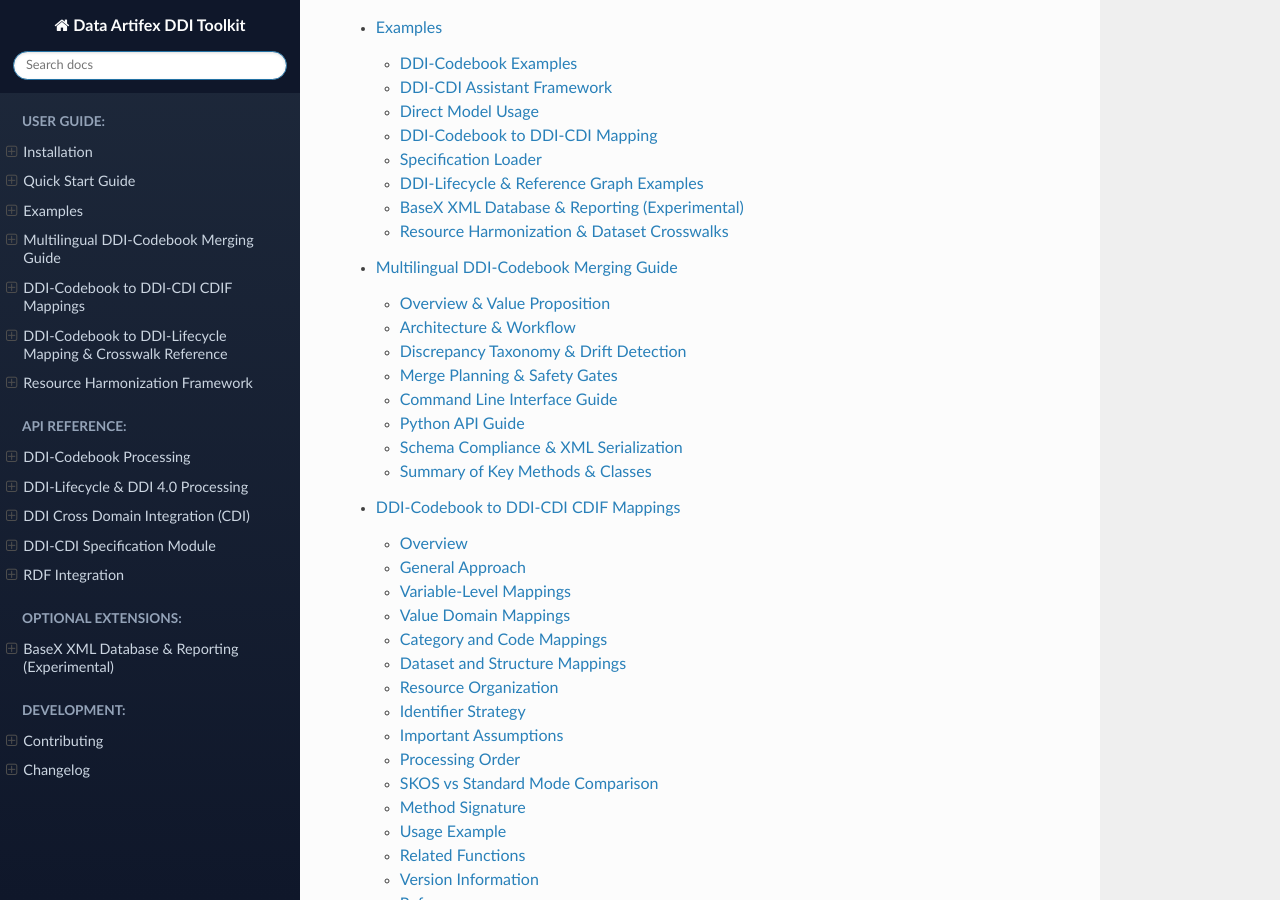
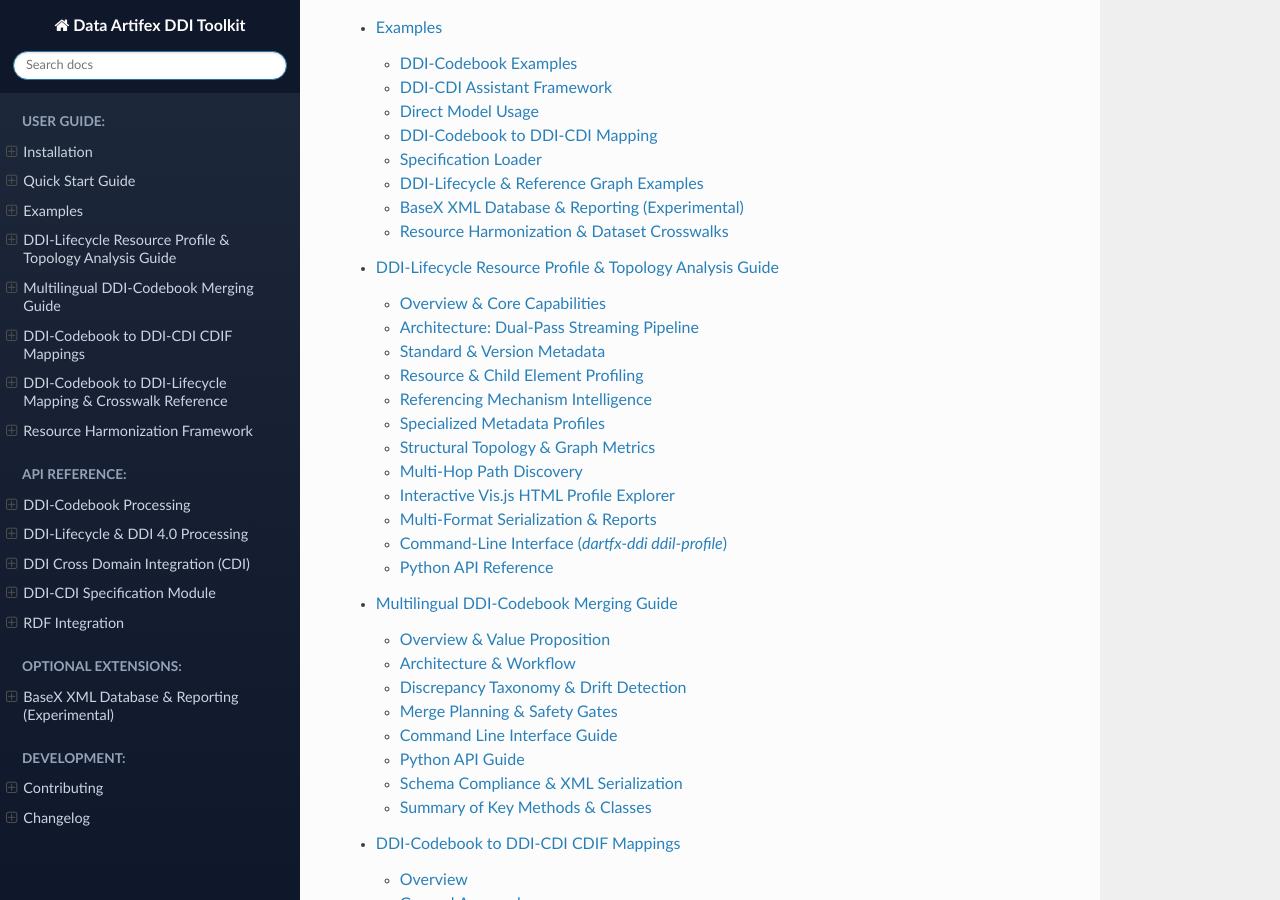
Before and after one commit to DataArtifex/ddi-toolkit, a Sphinx documentation site: the page built from docs/source/index.rst, in a window 1280 px wide and 900 px high, scrolled down 4058 px. Built offline with Sphinx 7.4.7 and the Read the Docs theme 3.1.0, drawn with Linux system fonts in a browser that asks for light colours; some of the changed lines change nothing that is shown.

Commit message:
feat: add comprehensive DDI-Lifecycle resource profile and topology analysis guide

```diff
--- a/docs/source/ddilifecycle.rst
+++ b/docs/source/ddilifecycle.rst
@@ -136,6 +136,9 @@
 DDI-Lifecycle datasets are rich relational networks where resources reference each other across logical domains (e.g., ``QuestionConstruct`` → ``QuestionItem`` → ``Concept``, ``Variable`` → ``CodeList`` → ``Category``).
 
 The **Resource Profile Engine** provides automated structural analysis, dependency mapping, referencing mechanism profiling, multi-hop path discovery, multiplicity classification, and rich interactive visualizations across entire DDI-L XML files.
+
+.. seealso::
+   For the complete end-to-end user guide with full CLI reference, interactive Vis.js HTML tabbed dashboard documentation, user attributes, language profiling, and reporting workflows, see the dedicated :doc:`ddilifecycle_profile` guide.
 
 Standard & Version Identification
 ~~~~~~~~~~~~~~~~~~~~~~~~~~~~~~~~~
--- /dev/null
+++ b/docs/source/ddilifecycle_profile.rst
@@ -0,0 +1,458 @@
+DDI-Lifecycle Resource Profile & Topology Analysis Guide
+=========================================================
+
+The **DDI-Lifecycle Resource Profile & Topology Analysis Engine** in ``dartfx.ddi.ddilifecycle`` provides high-throughput, dual-pass streaming analysis, structural dependency mapping, referencing mechanism profiling, and rich multi-format reporting for **DDI-Lifecycle 3.3** XML documents.
+
+Large DDI-Lifecycle metadata instances are complex relational graphs where hundreds or thousands of resources reference each other across logical packages (e.g., ``StudyUnit`` → ``DataCollection`` → ``Instrument`` → ``Sequence`` → ``QuestionConstruct`` → ``QuestionItem`` → ``Concept``, and ``Variable`` → ``RepresentedVariable`` → ``CodeList`` → ``Category``). The profiling engine catalogs this entire graph, computes granular cardinality and multiplicity metrics, uncovers structural bottlenecks, and renders publication-ready reports and standalone interactive HTML web applications.
+
+.. contents:: Table of Contents
+   :local:
+   :depth: 2
+
+Overview & Core Capabilities
+----------------------------
+
+.. list-table::
+   :widths: 28 72
+   :header-rows: 1
+
+   * - Capability
+     - Description
+   * - **Dual-Pass Streaming**
+     - Low-memory SAX / ``iterparse`` architecture capable of processing multi-gigabyte DDI-L XML files without loading the full DOM tree into memory.
+   * - **Child Element Profiling**
+     - Inventories all XML child elements per resource class with total counts, instance presence, usage percentages, and min/max/avg multiplicity.
+   * - **Referencing Mechanisms**
+     - Catalogs how resources are linked (``urn``, ``canonical_id``, ``both``, or ``typeofobject_only``) and computes local resolution rates.
+   * - **User Attributes Profiling**
+     - Dedicated analysis of non-standard ``<UserAttributePair>`` elements, tracking keys, distinct values, multiplicity, and cross-class usage.
+   * - **Metadata Language Profiling**
+     - Scans ``xml:lang`` attributes and declaration tags, reporting language frequencies, primary document language, and multilingual coverage.
+   * - **Graph Topology & Cardinality**
+     - Computes graph density, dependency depth, longest reference paths, central hubs, and edge cardinality (``1:1``, ``1:N``, ``N:1``, ``N:N``).
+   * - **Multi-Hop Path Discovery**
+     - Traces direct and indirect lineage paths between any pair of resource classes, highlighting structural bottlenecks.
+   * - **Tabbed HTML Explorer**
+     - Standalone, dark-themed interactive HTML5 web application with dual views: **🕸️ Graph Explorer** (Vis.js canvas) and **📊 Summary Dashboard** (8 KPI cards, tables, deep linking).
+   * - **Canonical JSON Caching**
+     - Automatically saves and reuses ``<stem>.profile.json`` for instant subsequent analyses and CLI commands.
+   * - **Multi-Format Exports**
+     - One-click exports to Markdown, Canonical JSON, Vis.js HTML, Mermaid diagrams, Graphviz DOT, Turtle RDF (W3C PROV-O/SKOS), and NetworkX.
+
+Architecture: Dual-Pass Streaming Pipeline
+------------------------------------------
+
+Parsing gigabyte-scale XML with conventional tree-building parsers causes out-of-memory errors. The DDI Toolkit solves this with a **two-pass streaming pipeline**:
+
+.. code-block:: text
+
+   +--------------------------------------------------------------------------------+
+   |                        PASS 1: RESOURCE CATALOGING                             |
+   |                                                                                |
+   |   - Stream XML elements via low-memory iterparse                               |
+   |   - Catalog declared resources (<ID>, <Agency>, <Version>)                     |
+   |   - Synthesize canonical URNs and index class types                            |
+   |   - Compute per-class child element occurrences & user attributes              |
+   |   - Harvest metadata language tags (xml:lang, Language declarations)           |
+   |                                                                                |
+   |   --> Output: Memory-efficient In-Memory Identity & Resource Index             |
+   +--------------------------------------------------------------------------------+
+                                           |
+                                           v
+   +--------------------------------------------------------------------------------+
+   |                        PASS 2: REFERENCE RESOLUTION                            |
+   |                                                                                |
+   |   - Stream reference tags (<r:QuestionItemReference>, <d:UniverseReference>)  |
+   |   - Extract target URNs and canonical ID triples                               |
+   |   - Resolve references against Pass 1 Resource Index                           |
+   |   - Classify referencing mechanism (urn, canonical_id, both, typeofobject)     |
+   |   - Compute edge counts, distinct sources/targets, and cardinality             |
+   |   - Construct directed dependency graph & compute global topology metrics      |
+   +--------------------------------------------------------------------------------+
+                                           |
+                                           v
+   +--------------------------------------------------------------------------------+
+   |                        OUTPUT & EXPORT PIPELINE                                |
+   |                                                                                |
+   |   --> Canonical JSON Cache     : <stem>.profile.json                           |
+   |   --> Interactive HTML Explorer: <stem>.profile.html (Graph + Dashboard)       |
+   |   --> Executive Markdown Report: <stem>.profile.md                             |
+   |   --> Semantic Web Graph       : <stem>.profile.ttl (Turtle RDF)               |
+   |   --> Diagrams & Graphs        : Mermaid, Graphviz DOT, NetworkX DiGraph       |
+   +--------------------------------------------------------------------------------+
+
+This architecture ensures accurate edge counts and multiplicity metrics even when reference elements precede their target resource definitions in the document.
+
+Standard & Version Metadata
+---------------------------
+
+All profile models, summaries, and serialized outputs carry explicit identification of the target specification family and schema version:
+
+* ``ddi_standard``: ``"DDI-Lifecycle"``
+* ``standard_version``: ``"3.3"``
+* ``schema_version``: ``"1.0.0"`` (profile data interchange version)
+* ``metadata``: Extensible key-value dictionary (``dict[str, Any]``) available on ``DdiLifecycleProfile``, ``DdiLifecycleProfileSummary``, ``ClassNode``, and ``ClassProfileEdge`` for custom provenance or project annotations.
+
+Resource & Child Element Profiling
+----------------------------------
+
+For every identified resource class (e.g., ``Variable``, ``QuestionItem``, ``CodeList``), the engine builds a ``ClassNode`` profiling instance:
+
+.. list-table::
+   :widths: 25 75
+   :header-rows: 1
+
+   * - Field
+     - Description
+   * - ``resource_count``
+     - Total number of instances of this resource class found in the document.
+   * - ``role``
+     - Graph hierarchy classification: ``root`` (outgoing only), ``bridge`` (both incoming and outgoing), ``leaf`` (incoming only), or ``isolated`` (no cross-class connections).
+   * - ``functional_domain``
+     - Automated taxonomy grouping: ``study_unit``, ``data_collection``, ``logical_variable``, ``conceptual``, ``representation``, ``archive``, ``comparison``, ``reusable``, or ``generic``.
+   * - ``referrers``
+     - List of resource classes that reference this class.
+   * - ``references``
+     - List of resource classes referenced by this class.
+   * - ``child_elements``
+     - Dictionary of ``ChildElementProfile`` objects detailing all XML child tags used within this class.
+
+Child Element Multiplicity Metrics
+~~~~~~~~~~~~~~~~~~~~~~~~~~~~~~~~~~
+
+Each child element profile provides granular occurrence and multiplicity statistics:
+
+* ``element_name``: Local XML element tag (e.g., ``QuestionText``, ``ConceptReference``).
+* ``count``: Total occurrences across all instances of the resource class.
+* ``instance_count``: Number of parent resource instances containing at least one occurrence.
+* ``usage_pct``: Percentage of parent instances utilizing this element (``(instance_count / resource_count) * 100``).
+* ``min_per_instance`` / ``max_per_instance``: Minimum and maximum occurrences in any single instance.
+* ``avg_per_instance``: Average occurrences per instance that contains the element.
+
+Referencing Mechanism Intelligence
+----------------------------------
+
+DDI-Lifecycle supports multiple referencing patterns. The profiling engine catalogs each reference according to its XML syntax:
+
+* ``urn``: By direct URN (``<r:URN>``) without explicit agency/ID/version tags.
+* ``canonical_id``: By canonical identifier components (``<r:Agency>``, ``<r:ID>``, and optional ``<r:Version>``) without a URN.
+* ``both``: By both an explicit URN and canonical agency/ID components.
+* ``typeofobject_only``: By type annotation (``<r:TypeOfObject>``) without identifier payload.
+
+Resolution Rate
+~~~~~~~~~~~~~~~
+
+The engine tracks whether referenced resources exist within the local document or point to external agencies:
+
+.. math::
+
+   \text{Resolution Rate} = \frac{\text{Internal References}}{\text{Total References}} \times 100\%
+
+Detailed resolution statistics (``internal_reference_instances`` vs. ``external_reference_instances``) are provided overall and per edge.
+
+Specialized Metadata Profiles
+-----------------------------
+
+User Attributes Profiling (``<UserAttributePair>``)
+~~~~~~~~~~~~~~~~~~~~~~~~~~~~~~~~~~~~~~~~~~~~~~~~~~~
+
+DDI-Lifecycle allows custom extensions via ``<UserAttributePair>`` elements containing ``<AttributeKey>`` and ``<AttributeValue>``. The profiler aggregates these into ``UserAttributeKeyProfile`` models:
+
+* **Key Name**: The custom attribute key.
+* **Total Occurrences**: Total pairs observed across the file.
+* **Parent Classes**: Breakdown of resource classes containing this user attribute.
+* **Distinct Values**: Count of unique values assigned to this key.
+* **Sample Values**: Up to 5 representative values for documentation and quality control.
+* **Multiplicity**: Min, max, and average occurrences per parent instance.
+
+Metadata Language Profiling
+~~~~~~~~~~~~~~~~~~~~~~~~~~~
+
+Language information is harvested from XML attributes (``xml:lang``, ``lang``) and dedicated tags (``Language``, ``DefaultLanguage``, ``AudienceLanguage``):
+
+* **Total Language Elements**: Total tags or attributes with language tags.
+* **Unique Languages**: Total distinct RFC 5646 / BCP 47 language tags identified (e.g., ``en``, ``fi``, ``de``).
+* **Primary Language**: The most frequently occurring language tag across the document.
+* **Language Usage Breakdown**: Per-language occurrence counts, parent instance counts, document usage percentage, and cross-class distribution.
+
+Structural Topology & Graph Metrics
+-----------------------------------
+
+The engine calculates global and edge-level topological metrics:
+
+.. list-table::
+   :widths: 25 75
+   :header-rows: 1
+
+   * - Metric
+     - Description & Formula
+   * - **Edge Cardinality**
+     - Classification based on distinct sources and targets:
+
+       * ``1:1``: Exactly one target per source, targets never reused.
+       * ``1:N``: Sources reference multiple targets, targets unique to each source.
+       * ``N:1``: Multiple sources reference the same shared target instances.
+       * ``N:N``: Multiple sources reference multiple shared targets.
+   * - **Target Reuse Multiplier**
+     - Measures how heavily target resources are reused: :math:`\frac{\text{Total References}}{\text{Distinct Targets}}`. High reuse identifies shared conceptual anchors (e.g., ``Category`` or ``Universe``).
+   * - **Graph Density**
+     - Ratio of actual unique edge types to all possible directed pairs: :math:`\frac{|E|}{|V|(|V|-1)}`.
+   * - **Max Dependency Depth**
+     - Length of the longest acyclic directed reference path through the class graph.
+   * - **Connected Components**
+     - Number of isolated subgraphs in the undirected graph.
+   * - **Central Hubs**
+     - Top resource classes ranked by total degree (incoming + outgoing connections).
+
+Multi-Hop Path Discovery
+------------------------
+
+The profiling engine includes pathfinding algorithms to discover direct and indirect structural links between any two classes:
+
+.. code-block:: python
+
+   from dartfx.ddi.ddilifecycle import analyze_ddil_profile
+
+   profile = analyze_ddil_profile("my_study.ddi33.xml")
+
+   # Find all paths between QuestionItem and OutParameter up to 5 hops
+   paths = profile.find_paths_between("QuestionItem", "OutParameter", max_hops=5, directed=False)
+
+   for p in paths:
+       print(f"Path ({p.hops} hops, bottleneck count {p.min_bottleneck_count}): {p.path_description}")
+
+Connecting Subgraphs & Filtering
+~~~~~~~~~~~~~~~~~~~~~~~~~~~~~~~~
+
+Extract focused subgraphs or filter by class inclusions, exclusions, and reference counts:
+
+.. code-block:: python
+
+   # Extract subgraph covering specific relationships
+   subgraph = profile.connecting_subgraph(between=["QuestionItem,OutParameter", "Variable,Category"])
+
+   # Filter by class names and minimum reference count
+   filtered = profile.filter(
+       include_classes=["QuestionItem", "Variable", "CodeList", "Category"],
+       min_count=10,
+   )
+
+Interactive Vis.js HTML Profile Explorer
+----------------------------------------
+
+The profiling engine generates a standalone, self-contained HTML5 web application (``profile.to_html()``) with rich dashboard controls and no external server requirements.
+
+.. code-block:: python
+
+   html = profile.to_html(title="Survey Architecture Explorer")
+   with open("survey_profile.html", "w", encoding="utf-8") as f:
+       f.write(html)
+
+Segmented Tab Navigation
+~~~~~~~~~~~~~~~~~~~~~~~~
+
+The top navigation header features a segmented control toggling between two dedicated views:
+
+1. **🕸️ Graph Explorer**:
+   * **Interactive Vis.js Canvas**: Force-directed network diagram with colored functional domain nodes and edge cardinality badges.
+   * **Physics & Layout Controls**: Toggle live physics simulation; switch between organic force-directed, **Hierarchical Left → Right** (``LR``), or **Hierarchical Top → Down** (``UD``) tree layouts.
+   * **Sidebar Node & Edge Inspector**: Click any node or edge to inspect instance counts, incoming/outgoing connections, child element frequencies, user attributes, language tags, and referencing mechanisms.
+   * **Live Search & Highlighting**: Real-time fuzzy search to quickly locate and zoom into specific classes.
+   * **High-Contrast Dark PNG Export**: Offscreen canvas export on a rich dark radial gradient (``#111827`` → ``#090d16``) ensuring crisp white text and vivid node colors.
+   * **Fullscreen Mode**: Expand to full viewport for presentations and structural audits.
+
+2. **📊 Summary Dashboard**:
+   * **Executive Header**: Specification badges (``DDI-Lifecycle 3.3``), source file path, and title.
+   * **8 KPI Metric Cards**: Total Resources, Total Classes, Total References, Local Resolution Rate, Graph Density, Connected Components, Max Dependency Depth, and References/Source Ratio.
+   * **Referencing Mechanisms Distribution**: Visual breakdown of ``urn``, ``canonical_id``, ``both``, and ``typeofobject_only``.
+   * **Functional Domain Breakdown**: Progress bar cards showing resource counts per DDI package.
+   * **Structural Topology & Longest Chains**: Longest dependency path, central hubs, and reuse multipliers.
+   * **``<UserAttributePair>`` Profile Table**: Custom attributes table with key names, total occurrences, parent classes, distinct values, and sample values.
+   * **Metadata Languages Table**: Complete inventory of language codes, occurrence counts, and usage percentages.
+   * **Searchable Resource Class Inventory Table**: Sortable table with class names, roles, domains, resource counts, references, child element counts, and **deep links** that jump directly into the Graph Explorer with that node selected!
+
+Multi-Format Serialization & Reports
+------------------------------------
+
+The profile graph exports to several industry-standard formats:
+
+.. list-table::
+   :widths: 18 22 60
+   :header-rows: 1
+
+   * - Format
+     - Python Method
+     - Description
+   * - **Interactive HTML**
+     - ``profile.to_html()``
+     - Standalone Vis.js web application with dual Graph/Dashboard tabs.
+   * - **Markdown**
+     - ``profile.to_markdown()``
+     - Executive audit report with KPI tables, cardinality breakdowns, and child element statistics.
+   * - **Canonical JSON**
+     - ``profile.to_json()``
+     - Complete serialization of nodes, edges, summary metrics, and metadata.
+   * - **Turtle RDF**
+     - ``profile.to_turtle()``
+     - Semantic Web RDF graph mapped to W3C PROV-O, DCTERMS, and SKOS ontologies.
+   * - **Mermaid**
+     - ``profile.to_mermaid()``
+     - Standalone Mermaid flowchart syntax with styled node classes and cardinality labels.
+   * - **Graphviz DOT**
+     - ``profile.to_dot()``
+     - DOT language graph for ``dot`` or ``neato`` command-line rendering.
+   * - **NetworkX**
+     - ``profile.to_networkx()``
+     - Native ``networkx.DiGraph`` with node/edge attributes for graph theory algorithms.
+
+Canonical JSON Caching
+~~~~~~~~~~~~~~~~~~~~~~
+
+To eliminate repetitive XML parsing on large files, the toolkit automatically writes a canonical cache file (``<stem>.profile.json``) alongside the XML.
+
+* Subsequent calls load from the JSON cache **instantly** without re-parsing XML.
+* Use the ``--refresh`` / ``-r`` CLI flag or call ``analyze_ddil_profile`` directly to force re-parsing.
+
+Command-Line Interface (`dartfx-ddi ddil-profile`)
+--------------------------------------------------
+
+The ``dartfx-ddi ddil-profile`` CLI command provides comprehensive terminal access to all profiling features:
+
+Generate Markdown report to stdout:
+
+.. code-block:: bash
+
+   dartfx-ddi ddil-profile my_study.ddi33.xml
+
+Generate all output formats (HTML, Markdown, JSON, Mermaid, DOT, Turtle RDF):
+
+.. code-block:: bash
+
+   dartfx-ddi ddil-profile my_study.ddi33.xml --format all --output-dir ./reports/
+
+Generate interactive HTML explorer and Turtle RDF:
+
+.. code-block:: bash
+
+   dartfx-ddi ddil-profile my_study.ddi33.xml --format html,ttl --output-dir ./reports/
+
+Find multi-hop connecting paths between class pairs:
+
+.. code-block:: bash
+
+   dartfx-ddi ddil-profile my_study.ddi33.xml --between QuestionItem,OutParameter --format md,html
+
+Filter by class inclusion and minimum reference threshold:
+
+.. code-block:: bash
+
+   dartfx-ddi ddil-profile my_study.ddi33.xml --include QuestionItem,Variable,Category --min-count 5
+
+Force re-parsing and refresh cached JSON:
+
+.. code-block:: bash
+
+   dartfx-ddi ddil-profile my_study.ddi33.xml --refresh --format html
+
+CLI Options Reference
+~~~~~~~~~~~~~~~~~~~~~
+
+.. list-table::
+   :widths: 28 15 57
+   :header-rows: 1
+
+   * - Option
+     - Short Flag
+     - Description
+   * - ``--format``
+     - ``-f``
+     - Comma-separated output formats: ``md``, ``json``, ``mermaid``, ``html``, ``dot``, ``ttl``, or ``all``. Default: ``md``.
+   * - ``--between``
+     - ``-b``
+     - Find connecting paths between class pairs (e.g., ``-b QuestionItem,OutParameter``). Repeatable.
+   * - ``--from``
+     - ``--from-class``
+     - Discover paths originating from specified class(es).
+   * - ``--to``
+     - ``--to-class``
+     - Discover paths leading into specified class(es).
+   * - ``--max-hops``
+     -
+     - Maximum path length/hops for connecting paths (default: 5).
+   * - ``--directed / --undirected``
+     -
+     - Enforce directed or undirected path traversal.
+   * - ``--target-class``
+     - ``-t``
+     - Filter edges ending at this target class.
+   * - ``--source-class``
+     - ``-s``
+     - Filter edges originating from this source class.
+   * - ``--include``
+     - ``-inc``
+     - Include only specific resource classes.
+   * - ``--exclude``
+     - ``-exc``
+     - Exclude specific resource classes.
+   * - ``--min-count``
+     - ``-m``
+     - Minimum reference count threshold.
+   * - ``--output``
+     - ``-o``
+     - Explicit output file path or base name.
+   * - ``--output-dir``
+     - ``-od``
+     - Directory where reports will be saved.
+   * - ``--mermaid / --no-mermaid``
+     -
+     - Include Mermaid diagram in Markdown report (default: False).
+   * - ``--title``
+     -
+     - Custom title for reports and visualizations.
+   * - ``--refresh``
+     - ``-r``
+     - Force re-parsing XML and refresh cached JSON.
+   * - ``--progress / --no-progress``
+     - ``-pgr / -npgr``
+     - Display live progress bar while streaming.
+
+Python API Reference
+--------------------
+
+.. code-block:: python
+
+   from dartfx.ddi.ddilifecycle import (
+       analyze_ddil_profile,
+       DdiLifecycleProfile,
+       DdiLifecycleProfileSummary,
+       ClassNode,
+       ClassProfileEdge,
+       ChildElementProfile,
+       UserAttributeProfile,
+       LanguageProfile,
+   )
+
+   # 1. Analyze profile
+   profile = analyze_ddil_profile("my_study.ddi33.xml", title="Survey 2024 Architecture")
+
+   # 2. Access summary KPIs
+   summary = profile.summary
+   print(f"Total Resources: {summary.total_resources}")
+   print(f"Total Classes: {summary.total_classes}")
+   print(f"Resolution Rate: {summary.resolution_rate:.1f}%")
+   print(f"Primary Language: {summary.primary_language}")
+
+   # 3. Access User Attribute profile
+   ua_profile = profile.get_user_attribute_profile()
+   for key, uap in ua_profile.keys.items():
+       print(f"Attribute '{key}': {uap.total_count} total, {uap.distinct_values_count} distinct values")
+
+   # 4. Access Language profile
+   lang_profile = profile.get_language_profile()
+   for lang_code, lp in lang_profile.languages.items():
+       print(f"Language '{lang_code}': {lp.count} elements ({lp.usage_pct}% of resources)")
+
+   # 5. Export reports
+   md_report = profile.to_markdown()
+   html_app = profile.to_html()
+   json_data = profile.to_json()
--- a/docs/source/index.rst
+++ b/docs/source/index.rst
@@ -133,6 +133,7 @@
    installation
    quickstart
    examples
+   ddilifecycle_profile
    codebook_i18n_merge
    codebook_to_cdi_mappings
    codebook_to_lifecycle_mappings
```
